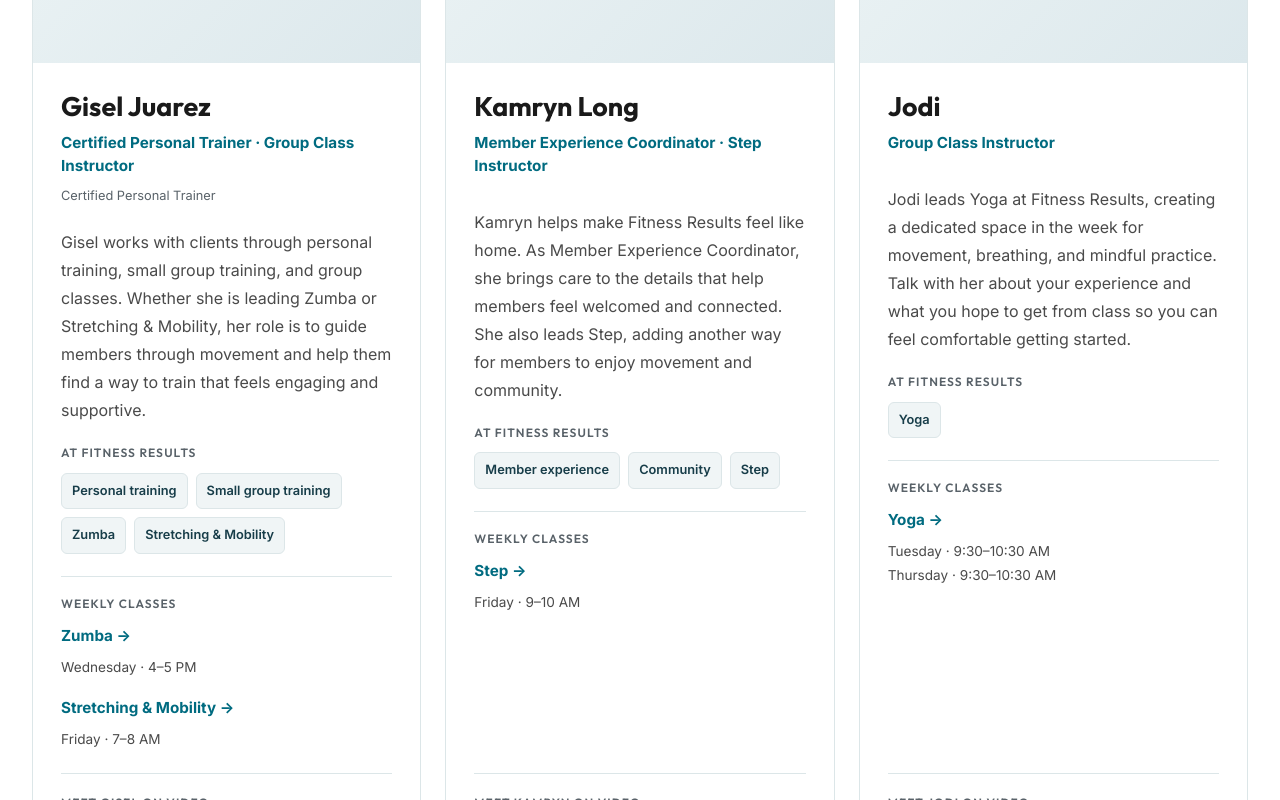
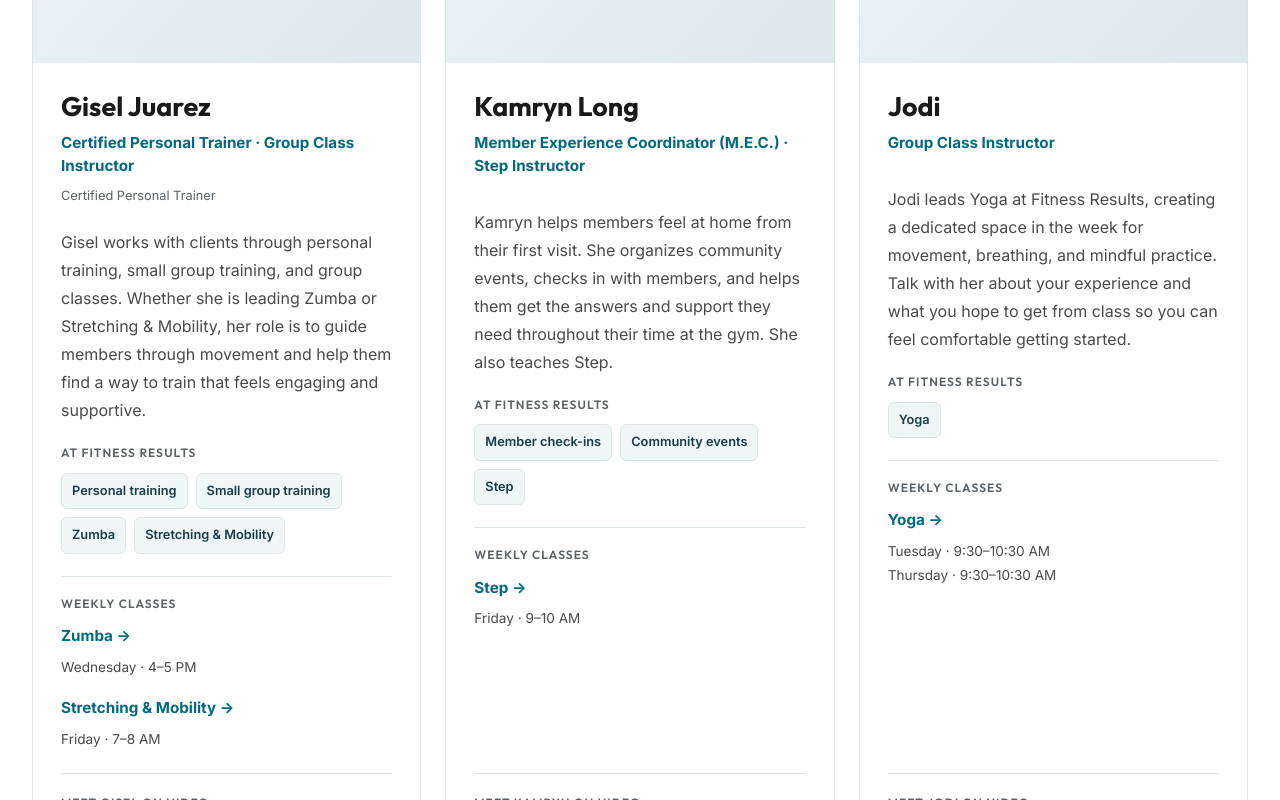
Before and after one commit to MyindMedia/fitnessresults, a React (Vite) app: page /coaches in a window 1280 px wide. Shown: the part 2500-3300 px from the top of the page. Built offline with nearby package versions, Linux system fonts and the light colour scheme.

Commit message:
Clarify Kamryn’s Member Experience Coordinator role

```diff
--- a/src/data/team.ts
+++ b/src/data/team.ts
@@ -100,15 +100,15 @@ export const teamMembers: TeamMember[] = [
   {
     "id": "kamryn-long",
     "name": "Kamryn Long",
-    "role": "Member Experience Coordinator · Step Instructor",
+    "role": "Member Experience Coordinator (M.E.C.) · Step Instructor",
     "initials": "KL",
     "tags": [
-      "Member experience",
-      "Community",
+      "Member check-ins",
+      "Community events",
       "Step"
     ],
     "credential": null,
-    "bio": "Kamryn helps make Fitness Results feel like home. As Member Experience Coordinator, she brings care to the details that help members feel welcomed and connected. She also leads Step, adding another way for members to enjoy movement and community.",
+    "bio": "Kamryn helps members feel at home from their first visit. She organizes community events, checks in with members, and helps them get the answers and support they need throughout their time at the gym. She also teaches Step.",
     "classIds": [
       "step"
     ],
```
